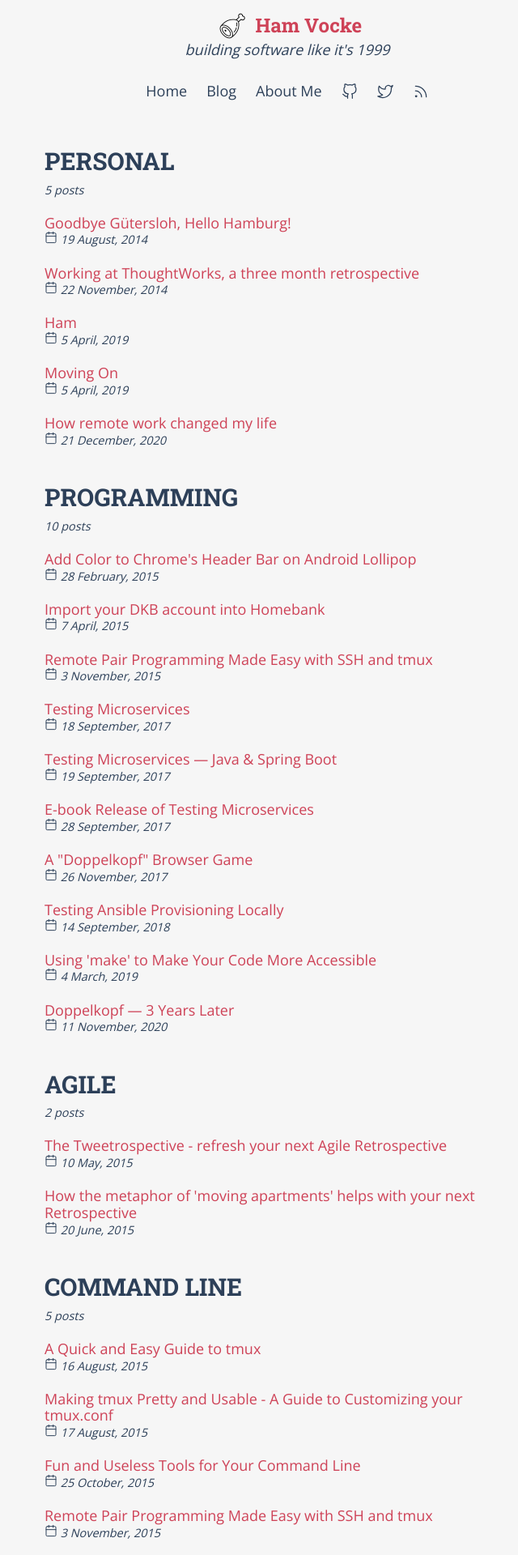
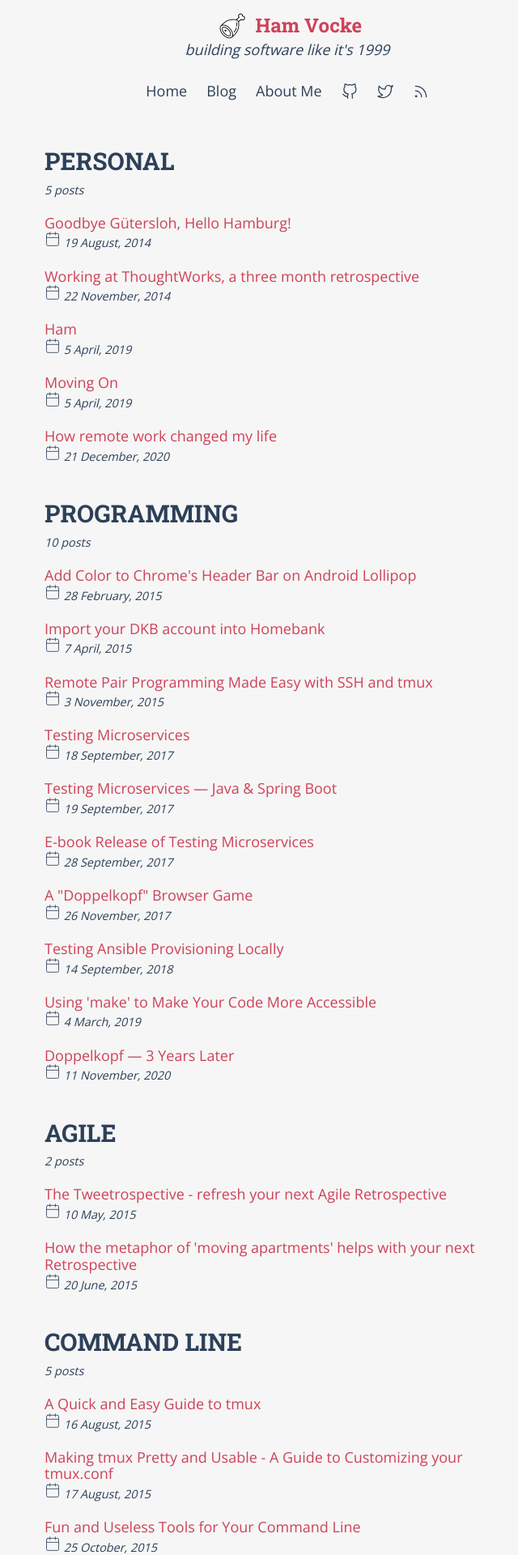
Before and after one commit to hamvocke/hamvocke.github.io, a Jekyll site: the page built from tags/index.html, in a window 1280 px wide. Shown: the top 1920 px of the page at 81% size, without its empty margins (285-925 px from the left). Built offline with Jekyll 4.4.1, drawn with Linux system fonts in a browser that asks for light colours.

Commit message:
add external-link icon, use consistent dimensions

```diff
--- a/_includes/icon.html
+++ b/_includes/icon.html
@@ -1,22 +1,24 @@
 {% case include.icon %}
   {% when "calendar" %}
-    <svg xmlns="http://www.w3.org/2000/svg" width="16" height="16" viewBox="0 0 24 24" fill="none" stroke="currentColor" stroke-width="1.5" stroke-linecap="round" stroke-linejoin="round" class="feather feather-calendar"><rect x="3" y="4" width="18" height="18" rx="2" ry="2"></rect><line x1="16" y1="2" x2="16" y2="6"></line><line x1="8" y1="2" x2="8" y2="6"></line><line x1="3" y1="10" x2="21" y2="10"></line></svg>
+    <svg xmlns="http://www.w3.org/2000/svg" width="20" height="20" viewBox="0 0 24 24" fill="none" stroke="currentColor" stroke-width="1" stroke-linecap="round" stroke-linejoin="round" class="feather feather-calendar"><rect x="3" y="4" width="18" height="18" rx="2" ry="2"></rect><line x1="16" y1="2" x2="16" y2="6"></line><line x1="8" y1="2" x2="8" y2="6"></line><line x1="3" y1="10" x2="21" y2="10"></line></svg>
   {% when "chevron-left" %}
     <svg xmlns="http://www.w3.org/2000/svg" width="20" height="20" viewBox="0 0 24 24" fill="none" stroke="currentColor" stroke-width="1.5" stroke-linecap="round" stroke-linejoin="round" class="feather feather-chevron-left"><polyline points="15 18 9 12 15 6"></polyline></svg>
   {% when "chevron-right" %}
     <svg xmlns="http://www.w3.org/2000/svg" width="20" height="20" viewBox="0 0 24 24" fill="none" stroke="currentColor" stroke-width="1.5" stroke-linecap="round" stroke-linejoin="round" class="feather feather-chevron-right"><polyline points="9 18 15 12 9 6"></polyline></svg>
   {% when "clock" %}
-    <svg xmlns="http://www.w3.org/2000/svg" width="16" height="16" viewBox="0 0 24 24" fill="none" stroke="currentColor" stroke-width="1.5" stroke-linecap="round" stroke-linejoin="round" class="feather feather-clock"><circle cx="12" cy="12" r="10"></circle><polyline points="12 6 12 12 16 14"></polyline></svg>
+    <svg xmlns="http://www.w3.org/2000/svg" width="20" height="20" viewBox="0 0 24 24" fill="none" stroke="currentColor" stroke-width="1" stroke-linecap="round" stroke-linejoin="round" class="feather feather-clock"><circle cx="12" cy="12" r="10"></circle><polyline points="12 6 12 12 16 14"></polyline></svg>
   {% when "github" %}
-  <svg viewBox="0 0 24 24" width="20" height="20" stroke="currentColor" stroke-width="1.5" fill="none" stroke-linecap="round" stroke-linejoin="round" class="css-i6dzq1"><path d="M9 19c-5 1.5-5-2.5-7-3m14 6v-3.87a3.37 3.37 0 0 0-.94-2.61c3.14-.35 6.44-1.54 6.44-7A5.44 5.44 0 0 0 20 4.77 5.07 5.07 0 0 0 19.91 1S18.73.65 16 2.48a13.38 13.38 0 0 0-7 0C6.27.65 5.09 1 5.09 1A5.07 5.07 0 0 0 5 4.77a5.44 5.44 0 0 0-1.5 3.78c0 5.42 3.3 6.61 6.44 7A3.37 3.37 0 0 0 9 18.13V22"></path></svg>
+    <svg viewBox="0 0 24 24" width="20" height="20" stroke="currentColor" stroke-width="1.5" fill="none" stroke-linecap="round" stroke-linejoin="round" class="css-i6dzq1"><path d="M9 19c-5 1.5-5-2.5-7-3m14 6v-3.87a3.37 3.37 0 0 0-.94-2.61c3.14-.35 6.44-1.54 6.44-7A5.44 5.44 0 0 0 20 4.77 5.07 5.07 0 0 0 19.91 1S18.73.65 16 2.48a13.38 13.38 0 0 0-7 0C6.27.65 5.09 1 5.09 1A5.07 5.07 0 0 0 5 4.77a5.44 5.44 0 0 0-1.5 3.78c0 5.42 3.3 6.61 6.44 7A3.37 3.37 0 0 0 9 18.13V22"></path></svg>
   {% when "linkedin" %}
-  <svg viewBox="0 0 24 24" width="20" height="20" stroke="currentColor" stroke-width="1.5" fill="none" stroke-linecap="round" stroke-linejoin="round" class="css-i6dzq1"><path d="M16 8a6 6 0 0 1 6 6v7h-4v-7a2 2 0 0 0-2-2 2 2 0 0 0-2 2v7h-4v-7a6 6 0 0 1 6-6z"></path><rect x="2" y="9" width="4" height="12"></rect><circle cx="4" cy="4" r="2"></circle></svg>
+    <svg viewBox="0 0 24 24" width="20" height="20" stroke="currentColor" stroke-width="1.5" fill="none" stroke-linecap="round" stroke-linejoin="round" class="css-i6dzq1"><path d="M16 8a6 6 0 0 1 6 6v7h-4v-7a2 2 0 0 0-2-2 2 2 0 0 0-2 2v7h-4v-7a6 6 0 0 1 6-6z"></path><rect x="2" y="9" width="4" height="12"></rect><circle cx="4" cy="4" r="2"></circle></svg>
   {% when "mail" %}
     <svg xmlns="http://www.w3.org/2000/svg" width="20" height="20" viewBox="0 0 24 24" fill="none" stroke="currentColor" stroke-width="1.5" stroke-linecap="round" stroke-linejoin="round" class="feather feather-mail"><path d="M4 4h16c1.1 0 2 .9 2 2v12c0 1.1-.9 2-2 2H4c-1.1 0-2-.9-2-2V6c0-1.1.9-2 2-2z"></path><polyline points="22,6 12,13 2,6"></polyline></svg>
   {% when "rss" %}
     <svg xmlns="http://www.w3.org/2000/svg" width="20" height="20" viewBox="0 0 24 24" fill="none" stroke="currentColor" stroke-width="1.5" stroke-linecap="round" stroke-linejoin="round" class="feather feather-rss"><path d="M4 11a9 9 0 0 1 9 9"></path><path d="M4 4a16 16 0 0 1 16 16"></path><circle cx="5" cy="19" r="1"></circle></svg>
   {% when "tag" %}
-    <svg xmlns="http://www.w3.org/2000/svg" width="16" height="16" viewBox="0 0 24 24" fill="none" stroke="currentColor" stroke-width="1.5" stroke-linecap="round" stroke-linejoin="round" class="feather feather-tag"><path d="M20.59 13.41l-7.17 7.17a2 2 0 0 1-2.83 0L2 12V2h10l8.59 8.59a2 2 0 0 1 0 2.82z"></path><line x1="7" y1="7" x2="7.01" y2="7"></line></svg>
+    <svg xmlns="http://www.w3.org/2000/svg" width="20" height="20" viewBox="0 0 24 24" fill="none" stroke="currentColor" stroke-width="1" stroke-linecap="round" stroke-linejoin="round" class="feather feather-tag"><path d="M20.59 13.41l-7.17 7.17a2 2 0 0 1-2.83 0L2 12V2h10l8.59 8.59a2 2 0 0 1 0 2.82z"></path><line x1="7" y1="7" x2="7.01" y2="7"></line></svg>
   {% when "twitter" %}
     <svg xmlns="http://www.w3.org/2000/svg" width="20" height="20" viewBox="0 0 24 24" fill="none" stroke="currentColor" stroke-width="1.5" stroke-linecap="round" stroke-linejoin="round" class="feather feather-twitter"><path d="M23 3a10.9 10.9 0 0 1-3.14 1.53 4.48 4.48 0 0 0-7.86 3v1A10.66 10.66 0 0 1 3 4s-4 9 5 13a11.64 11.64 0 0 1-7 2c9 5 20 0 20-11.5a4.5 4.5 0 0 0-.08-.83A7.72 7.72 0 0 0 23 3z"></path></svg>
+  {% when "external-link" %}
+    <svg xmlns="http://www.w3.org/2000/svg" width="20" height="20" viewBox="0 0 24 24" fill="none" stroke="currentColor" stroke-width="1.5" stroke-linecap="round" stroke-linejoin="round" class="feather feather-external-link"><path d="M18 13v6a2 2 0 0 1-2 2H5a2 2 0 0 1-2-2V8a2 2 0 0 1 2-2h6"/><polyline points="15 3 21 3 21 9"/><line x1="10" y1="14" x2="21" y2="3"/></svg>
 {% endcase %}
```
